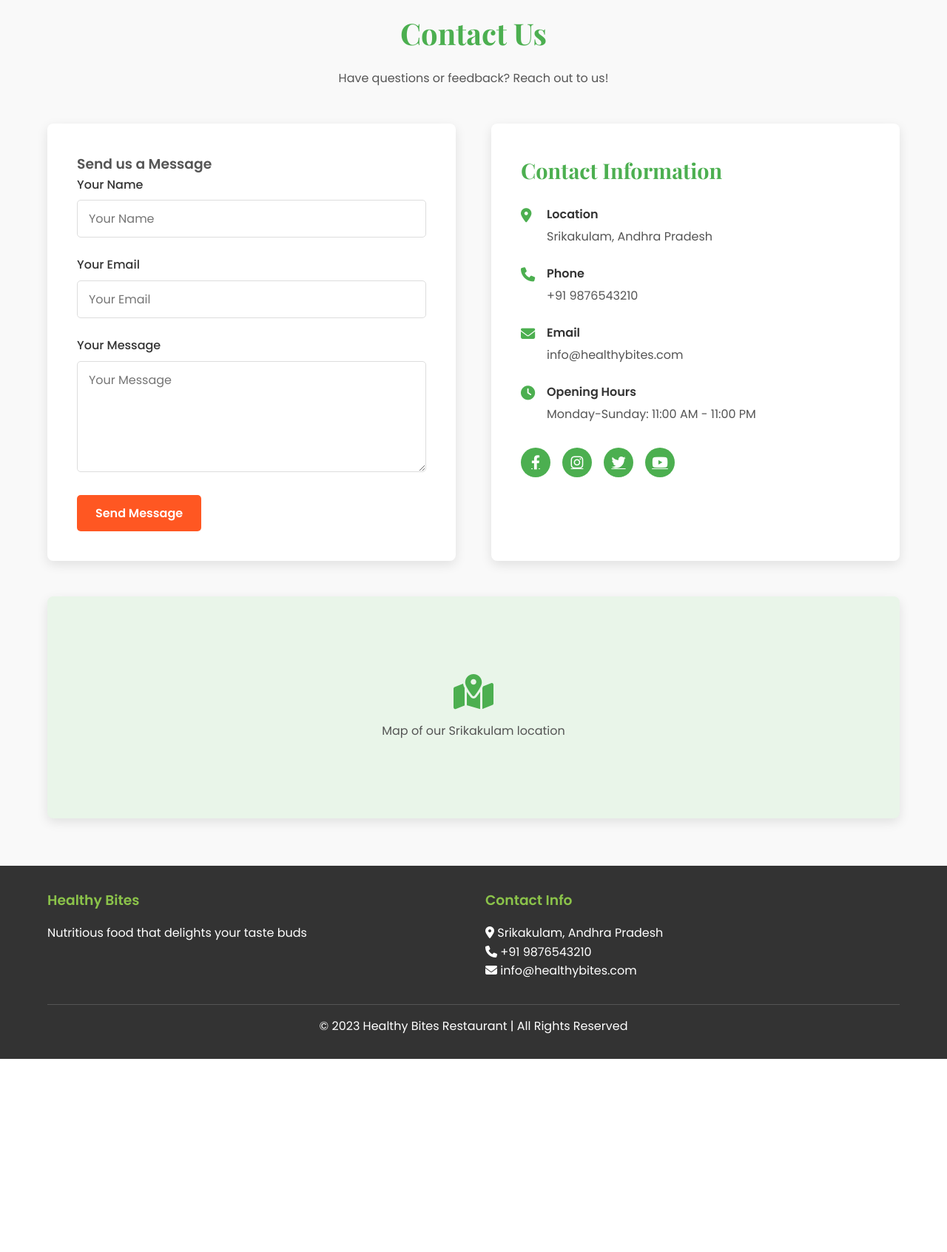
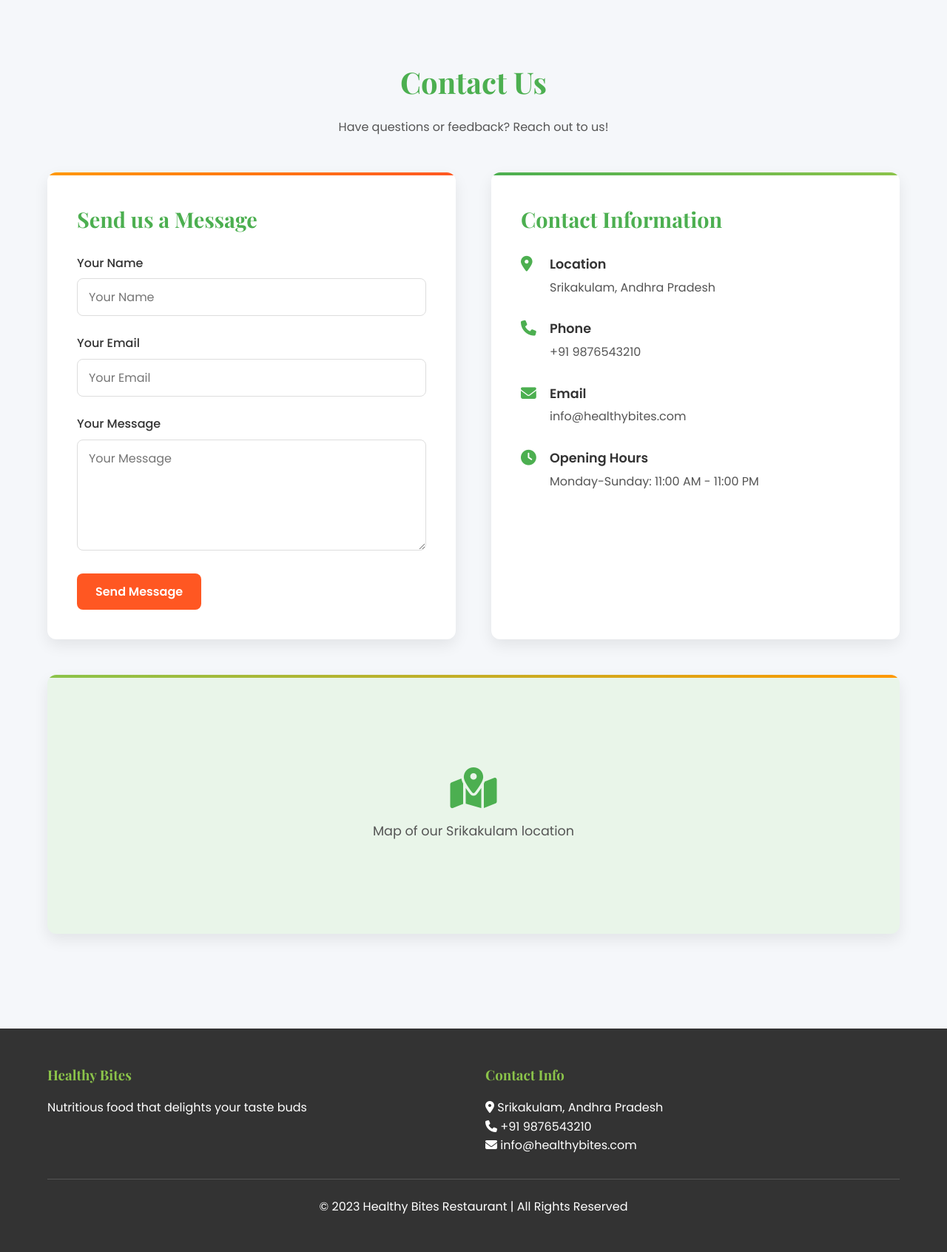
Before and after one commit to codingWithPavani/hackathon-by-ZentroByte, a Django app: page /contact/ in a window 1280 px wide. Shown: the part 434-2126 px from the top of the page at 74% size. Before the commit the page ends 1865 px from the top, so only its background shows below. Run offline with Django 5.2, Linux system fonts and the light colour scheme.

Commit message:
modified templates

```diff
--- a/restaurant_project/reviews/templates/reviews/contact.html
+++ b/restaurant_project/reviews/templates/reviews/contact.html
@@ -21,11 +21,13 @@
       --light: #F9F9F9;
       --dark: #333;
       --text: #555;
+      --card-shadow: 0 8px 20px rgba(0, 0, 0, 0.08);
+      --transition: all 0.3s ease;
     }
 
     body {
       font-family: 'Poppins', sans-serif;
-      background-color: var(--light);
+      background-color: #f5f7fa;
       color: var(--text);
       line-height: 1.6;
     }
@@ -110,13 +113,18 @@
 
     .hero-content h2 {
       font-family: 'Playfair Display', serif;
-      font-size: 3rem;
+      font-size: 3.2rem;
       margin-bottom: 1rem;
+    }
+
+    .hero-content p {
+      font-size: 1.2rem;
+      opacity: 0.9;
     }
 
     /* Contact Section */
     .contact {
-      padding: 4rem 0;
+      padding: 2rem 0 4rem;
     }
 
     .section-title {
@@ -146,8 +154,27 @@
     .contact-form {
       background: white;
       padding: 2.5rem;
-      border-radius: 8px;
-      box-shadow: 0 5px 15px rgba(0, 0, 0, 0.1);
+      border-radius: 12px;
+      box-shadow: var(--card-shadow);
+      position: relative;
+      overflow: hidden;
+    }
+
+    .contact-form::before {
+      content: '';
+      position: absolute;
+      top: 0;
+      left: 0;
+      width: 100%;
+      height: 4px;
+      background: linear-gradient(to right, var(--secondary), var(--accent));
+    }
+
+    .contact-form h3 {
+      font-family: 'Playfair Display', serif;
+      color: var(--primary);
+      margin-bottom: 1.5rem;
+      font-size: 1.8rem;
     }
 
     .form-group {
@@ -165,10 +192,10 @@
       width: 100%;
       padding: 12px 15px;
       border: 1px solid #ddd;
-      border-radius: 5px;
+      border-radius: 8px;
       font-family: 'Poppins', sans-serif;
       font-size: 1rem;
-      transition: border-color 0.3s, box-shadow 0.3s;
+      transition: var(--transition);
     }
 
     .form-control:focus {
@@ -189,23 +216,36 @@
       padding: 12px 25px;
       text-decoration: none;
       border: none;
-      border-radius: 5px;
+      border-radius: 8px;
       font-weight: 600;
       font-size: 1rem;
       cursor: pointer;
-      transition: background 0.3s;
+      transition: var(--transition);
       font-family: 'Poppins', sans-serif;
     }
 
     .btn:hover {
       background: #e64a19;
+      box-shadow: 0 4px 12px rgba(255, 87, 34, 0.3);
     }
 
     .contact-info {
       background: white;
       padding: 2.5rem;
-      border-radius: 8px;
-      box-shadow: 0 5px 15px rgba(0, 0, 0, 0.1);
+      border-radius: 12px;
+      box-shadow: var(--card-shadow);
+      position: relative;
+      overflow: hidden;
+    }
+
+    .contact-info::before {
+      content: '';
+      position: absolute;
+      top: 0;
+      left: 0;
+      width: 100%;
+      height: 4px;
+      background: linear-gradient(to right, var(--primary), var(--primary-light));
     }
 
     .contact-info h3 {
@@ -217,21 +257,26 @@
 
     .info-item {
       display: flex;
-      margin-bottom: 1.5rem;
+      margin-bottom: 1.8rem;
       align-items: flex-start;
     }
 
     .info-item i {
       margin-right: 15px;
       color: var(--primary);
-      font-size: 1.2rem;
-      width: 20px;
+      font-size: 1.3rem;
+      width: 24px;
       margin-top: 4px;
     }
 
     .info-item h4 {
       color: var(--dark);
       margin-bottom: 0.3rem;
+      font-size: 1.1rem;
+    }
+
+    .info-item p {
+      color: var(--text);
     }
 
     .social-links {
@@ -244,50 +289,64 @@
       display: inline-flex;
       align-items: center;
       justify-content: center;
-      width: 40px;
-      height: 40px;
+      width: 45px;
+      height: 45px;
       background: var(--primary);
       color: white;
       border-radius: 50%;
-      font-size: 1.2rem;
-      transition: background 0.3s, transform 0.3s;
+      font-size: 1.3rem;
+      transition: var(--transition);
     }
 
     .social-links a:hover {
       background: var(--accent);
-      transform: translateY(-3px);
+      transform: translateY(-5px);
     }
 
     .map {
       margin-top: 3rem;
-      border-radius: 8px;
+      border-radius: 12px;
       overflow: hidden;
-      box-shadow: 0 5px 15px rgba(0, 0, 0, 0.1);
-      height: 300px;
+      box-shadow: var(--card-shadow);
+      height: 350px;
       background-color: #e9f5e9;
       display: flex;
       align-items: center;
       justify-content: center;
       flex-direction: column;
+      position: relative;
+    }
+
+    .map::before {
+      content: '';
+      position: absolute;
+      top: 0;
+      left: 0;
+      width: 100%;
+      height: 4px;
+      background: linear-gradient(to right, var(--primary-light), var(--secondary));
     }
 
     .map i {
-      font-size: 3rem;
+      font-size: 3.5rem;
       color: var(--primary);
       margin-bottom: 1rem;
     }
 
     .map p {
       color: var(--text);
+      font-size: 1.1rem;
     }
 
     .hours {
-      margin-top: 2rem;
+      margin-top: 2.5rem;
     }
 
     .hours h4 {
       color: var(--dark);
       margin-bottom: 1rem;
+      font-size: 1.3rem;
+      font-family: 'Playfair Display', serif;
     }
 
     .hours-table {
@@ -300,19 +359,22 @@
     }
 
     .hours-table td {
-      padding: 8px 0;
+      padding: 10px 0;
     }
 
     .hours-table td:last-child {
       text-align: right;
+      font-weight: 500;
+      color: var(--primary);
     }
 
     /* Footer */
     footer {
       background: var(--dark);
       color: white;
-      padding: 2rem 0;
+      padding: 3rem 0;
       text-align: center;
+      margin-top: 4rem;
     }
 
     .footer-content {
@@ -325,6 +387,7 @@
     .footer-section h3 {
       margin-bottom: 1rem;
       color: var(--primary-light);
+      font-family: 'Playfair Display', serif;
     }
 
     .footer-social-links {
@@ -336,16 +399,17 @@
     .footer-social-links a {
       color: white;
       font-size: 1.5rem;
-      transition: color 0.3s;
+      transition: var(--transition);
     }
 
     .footer-social-links a:hover {
       color: var(--primary-light);
+      transform: translateY(-3px);
     }
 
     .copyright {
       margin-top: 2rem;
-      padding-top: 1rem;
+      padding-top: 1.5rem;
       border-top: 1px solid #555;
     }
 
@@ -481,12 +564,6 @@
             </div>
           </div>
 
-          <div class="social-links">
-            <a href="#"><i class="fab fa-facebook-f"></i></a>
-            <a href="#"><i class="fab fa-instagram"></i></a>
-            <a href="#"><i class="fab fa-twitter"></i></a>
-            <a href="#"><i class="fab fa-youtube"></i></a>
-          </div>
         </div>
       </div>
 
```
Also changed, not shown: other parts of restaurant_project/reviews/templates/reviews/contact.html (+29 -10 lines), restaurant_project/restaurant_project/settings.py (+15 -15 lines), restaurant_project/reviews/templates/registration/login.html (+66 -32 lines), restaurant_project/reviews/templates/reviews/index.html (+103 -33 lines), restaurant_project/reviews/templates/reviews/login.html (+63 -24 lines).
